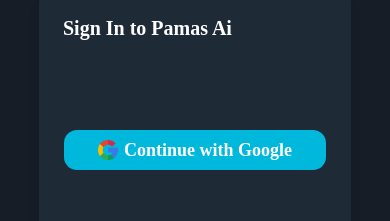
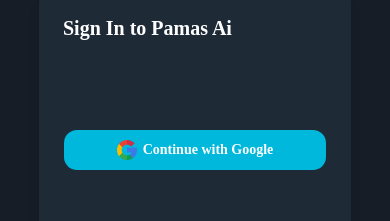
Before and after one commit to AnnDavid-one/Pamas, a Next.js app: page /signup in a window 390 px wide. Shown: the part 179-400 px from the top of the page. Built offline with nearby package versions, Linux system fonts and the light colour scheme.

Commit message:
fixed layout issues for mobile in signin page

```diff
--- a/src/app/signup/page.tsx
+++ b/src/app/signup/page.tsx
@@ -22,7 +22,7 @@
         {/* Redirect to backend Google OAuth */}
         {/* <Link href={process.env.NEXT_PUBLIC_API_BASE_URL + '/auth/google'}> */}
           <Button
-            className="w-full bg-primary text-lg sm:text-xl hover:bg-primary/80 text-white font-bold py-5 px-4 rounded-xl mt-4"
+            className="w-full bg-primary text-sm sm:text-xl hover:bg-primary/80 text-white font-bold py-5 px-4 rounded-xl mt-4"
          onClick={handleGoogleLogin}
          >
             <Image src={GoogleLogo} alt="Google Logo" width={20} height={20} />
```
